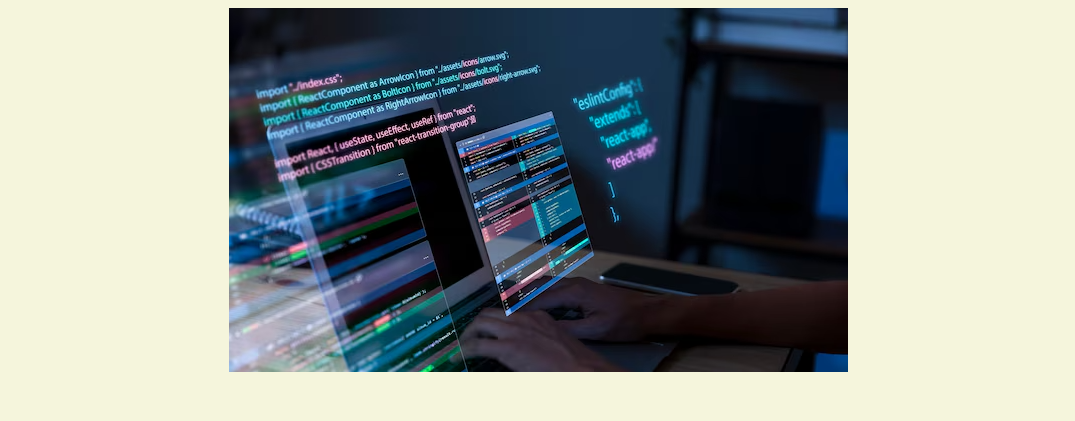
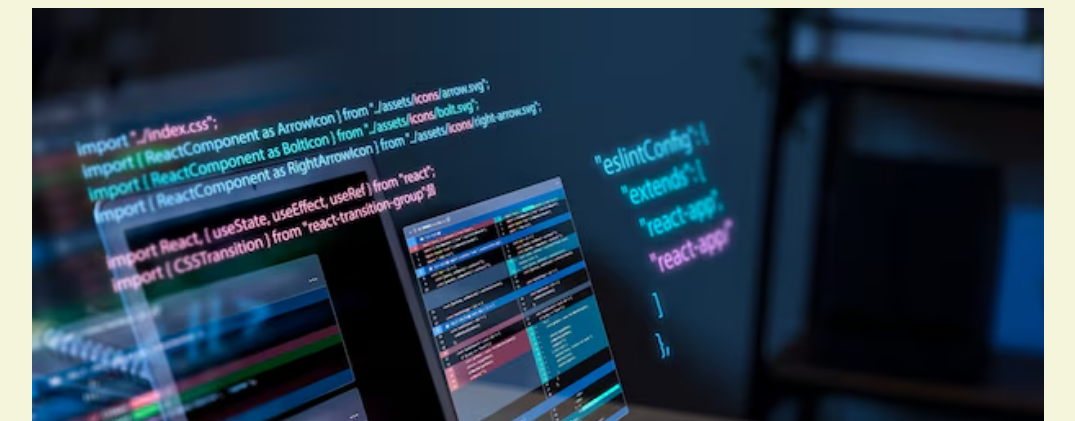
Before and after one commit to Minal-2424/Minal-2424.github.io, a plain HTML site: page index.html in a window 1280 px wide. Shown: the top 421 px of the page, without its empty margins (102-1177 px from the left). Drawn offline with Linux system fonts and the light colour scheme.

Commit message:
Update index.html

```diff
--- a/index.html
+++ b/index.html
@@ -13,7 +13,7 @@
   </header>
 
   <body>
-    <img src="images/imgw.png" alt="banner">
+    <img src="images/imgw.png" width=80% alt="banner">
     <h1>Minal Dusane's Portal</h1>
     <h2>About me</h2>
     <p>I am a mobile a mobile website developer in India.</p>
```
